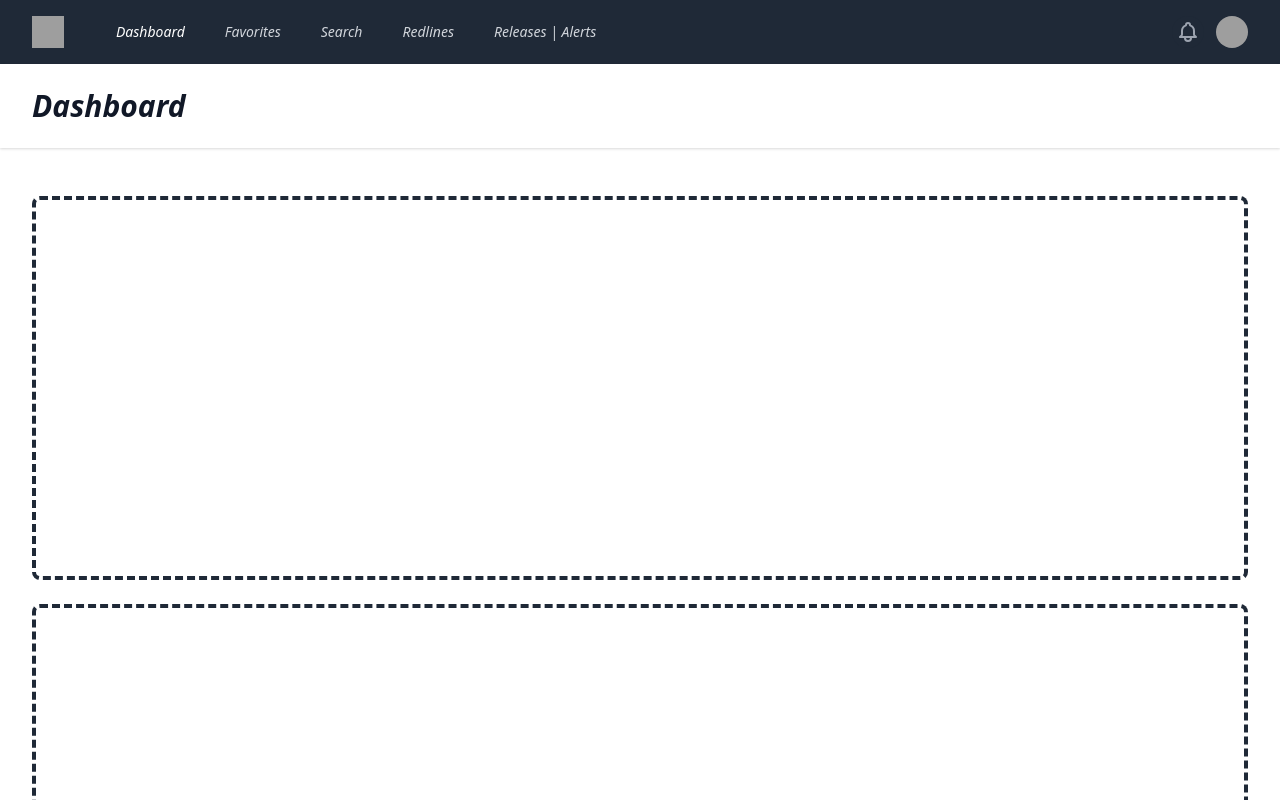
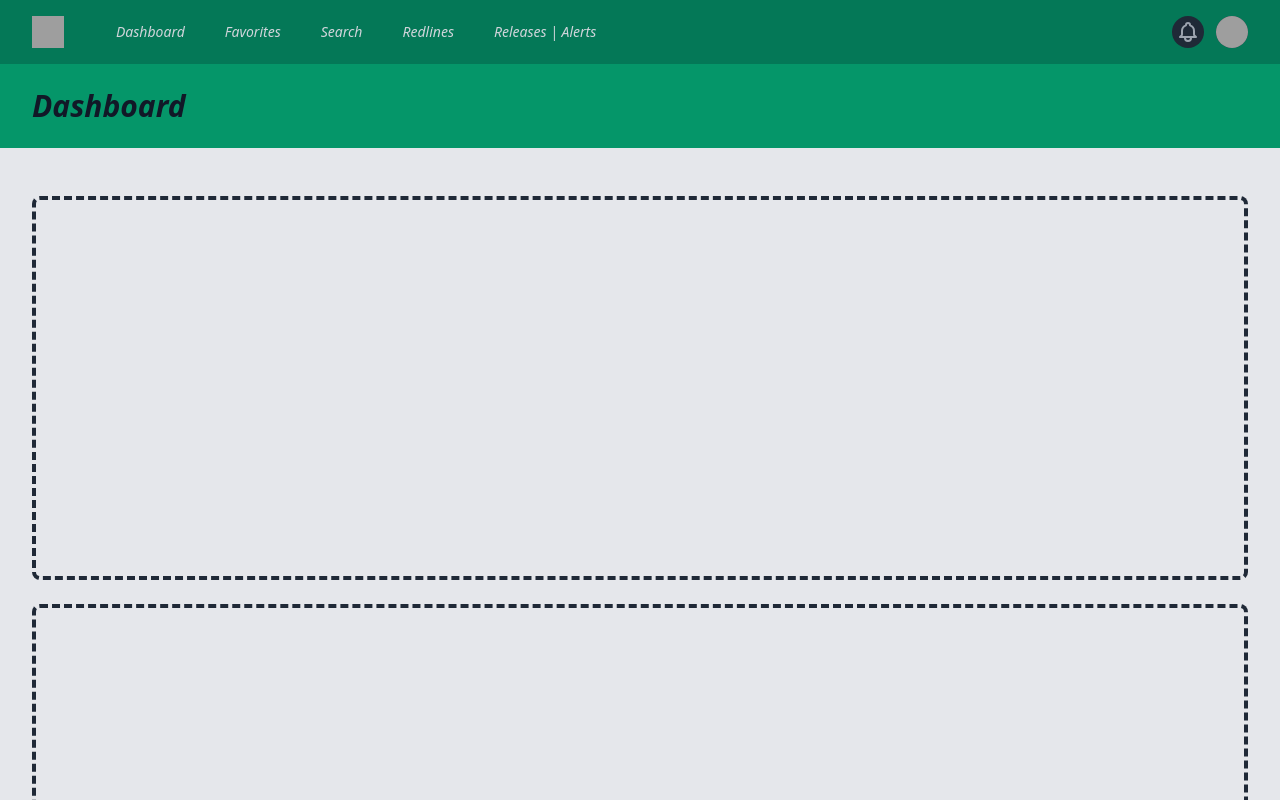
Before and after one commit to j9311/sunbeam, a React (Create React App) app in the folder frontend/: page /Dashboard in a window 1280 px wide. Shown: the top 800 px of the page. Built offline with nearby package versions, Linux system fonts and the light colour scheme; grey boxes are pictures that could not be loaded.

Commit message:
more frontend shit, removed init private tree

```diff
--- a/frontend/package.json
+++ b/frontend/package.json
@@ -10,13 +10,14 @@
     "dotenv": "^8.2.0",
     "react": "^17.0.1",
     "react-dom": "^17.0.1",
+    "react-icons": "^4.2.0",
     "react-scripts": "4.0.3",
     "web-vitals": "^1.0.1"
   },
   "scripts": {
     "start": "craco start",
-     "build": "craco build",
-     "test": "craco test",
+    "build": "craco build",
+    "test": "craco test",
     "eject": "react-scripts eject"
   },
   "eslintConfig": {
--- a/frontend/src/App.js
+++ b/frontend/src/App.js
@@ -3,14 +3,14 @@ import "./App.css"
 function App() {
   return (
     <div>
-      <nav class="bg-gray-800">
+      <nav class="bg-green-700">
         <div class="max-w-7xl mx-auto px-4 sm:px-6 lg:px-8">
           <div class="flex items-center justify-between h-16">
             <div class="flex items-center">
               <div class="flex-shrink-0">
                 <img
                   class="h-8 w-8"
-                  src="https://tailwindui.com/img/logos/workflow-mark-indigo-500.svg"
+                  src="https://i.gyazo.com/64119364560352dccc8143d275f5c7c3.png"
                   alt="Workflow"
                 />
               </div>
@@ -18,7 +18,7 @@ function App() {
                 <div class="ml-10 flex items-baseline space-x-4">
                   <a
                     href="http://localhost:3000/"
-                    class=" hover:bg-gray-700 text-white px-3 py-2 rounded-md text-sm font-medium"
+                    class="text-gray-300 hover:bg-gray-700 hover:text-white px-3 py-2 rounded-md text-sm font-medium"
                   >
                     Dashboard
                   </a>
@@ -223,10 +223,10 @@ function App() {
               </div>
               <div class="ml-3">
                 <div class="text-base font-medium leading-none text-white">
-                  Tom Cook
+                  Google Name
                 </div>
                 <div class="text-sm font-medium leading-none text-gray-400">
-                  tom@example.com
+                  daemon@google.com
                 </div>
               </div>
               <button class="ml-auto bg-gray-800 flex-shrink-0 p-1 rounded-full text-gray-400 hover:text-white focus:outline-none focus:ring-2 focus:ring-offset-2 focus:ring-offset-gray-800 focus:ring-white">
@@ -274,13 +274,13 @@ function App() {
         </div>
       </nav>
 
-      <header class="bg-white shadow">
+      <header class="bg-green-600">
         <div class="max-w-7xl mx-auto py-6 px-4 sm:px-6 lg:px-8">
           <h1 class="text-3xl font-bold text-gray-900">Dashboard</h1>
         </div>
       </header>
       <main>
-        <div class="max-w-7xl mx-auto py-6 sm:px-6 lg:px-8">
+        <div class="bg-gray-200 max-w-7xl mx-auto py-6 sm:px-6 lg:px-8">
           <div class="px-4 py-6 sm:px-0">
             <div class="border-4 border-dashed border-gray-800 rounded-lg h-96"></div>
             <br />
--- /dev/null
+++ b/frontend/src/components/Dashboard.js
@@ -0,0 +1,7 @@
+import React from "react"
+
+function Dashboard(props) {
+  return <div></div>
+}
+
+export default Dashboard
--- /dev/null
+++ b/frontend/src/components/Favorites.js
@@ -0,0 +1,7 @@
+import React from "react"
+
+function Favorites(props) {
+  return <div></div>
+}
+
+export default Favorites
--- /dev/null
+++ b/frontend/src/components/Login.js
@@ -0,0 +1,7 @@
+import React from "react"
+
+function Login(props) {
+  return <div></div>
+}
+
+export default Login
--- /dev/null
+++ b/frontend/src/components/Redlines.js
@@ -0,0 +1,7 @@
+import React from "react"
+
+function Redlines(props) {
+  return <div></div>
+}
+
+export default Redlines
--- /dev/null
+++ b/frontend/src/components/Releases.js
@@ -0,0 +1,7 @@
+import React from "react"
+
+function Releases(props) {
+  return <div></div>
+}
+
+export default Releases
--- /dev/null
+++ b/frontend/src/components/Search.js
@@ -0,0 +1,7 @@
+import React from "react"
+
+function Search(props) {
+  return <div></div>
+}
+
+export default Search
```
Also changed, not shown: 1 other file (tests, documents, lock files or other folders).
